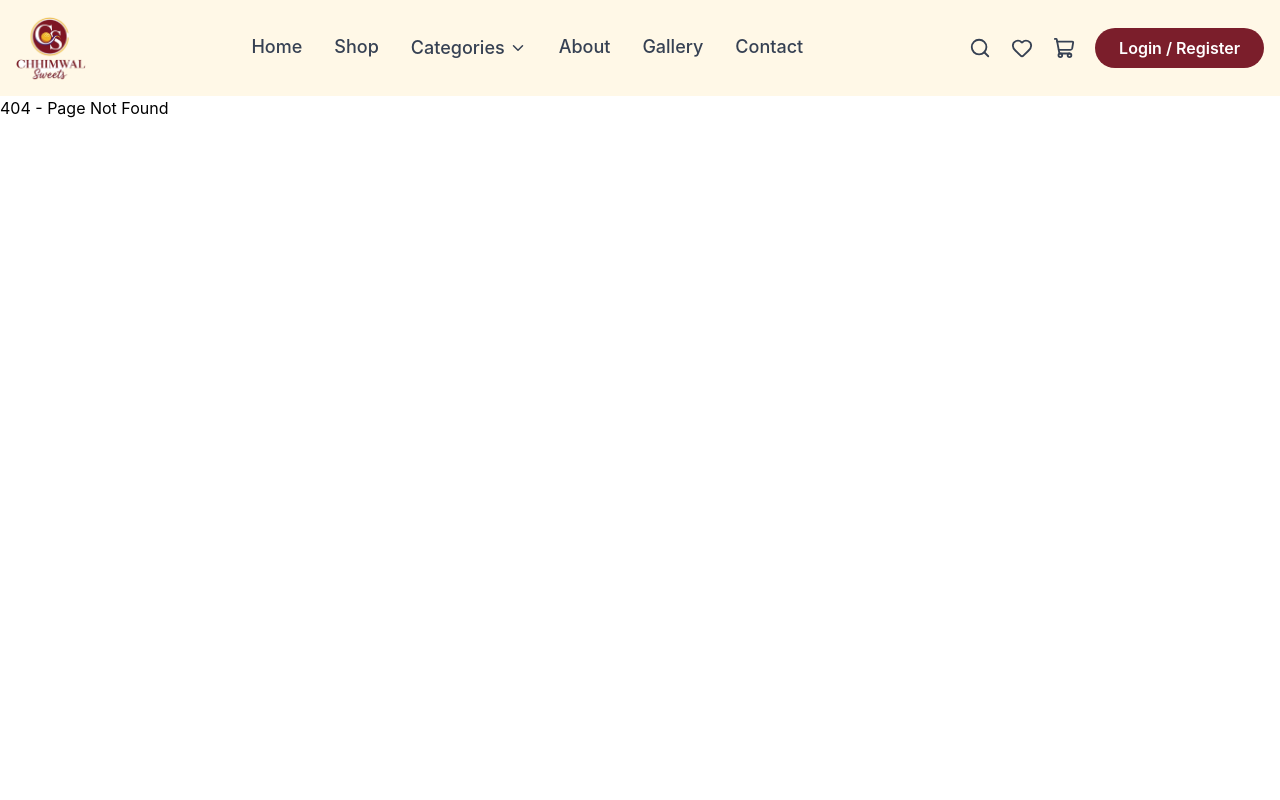
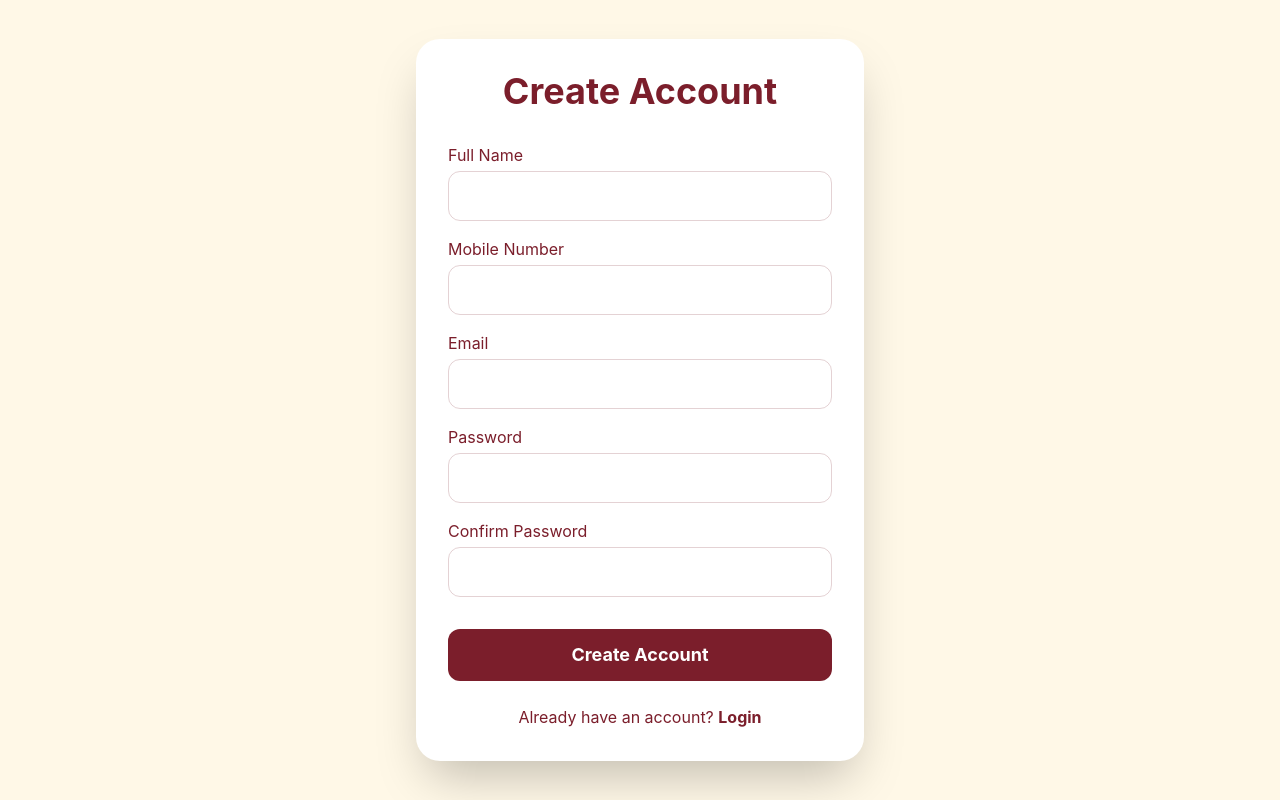
Before and after one commit to himani22122002-hue/chhimwal-sweets, a React (Vite) app in the folder client/: page /register in a window 1280 px wide. Built offline with nearby package versions, Linux system fonts and the light colour scheme.

Commit message:
add authentication pages

```diff
--- a/client/src/components/layout/Navbar.jsx
+++ b/client/src/components/layout/Navbar.jsx
@@ -59,9 +59,9 @@ export default function Navbar() {
           <span className="absolute -top-2 -right-2 bg-[#D4AF37] text-white text-xs rounded-full h-4 w-4 flex items-center justify-center font-bold">{totalItems}</span>
         )}
       </NavLink>
-      <button className="bg-[#7B1E2B] text-white px-6 py-2 rounded-full font-semibold hover:bg-[#D4AF37] transition-all">
+      <NavLink to="/login" className="bg-[#7B1E2B] text-white px-6 py-2 rounded-full font-semibold hover:bg-[#D4AF37] transition-all">
         Login / Register
-      </button>
+      </NavLink>
     </div>
   );
 
@@ -127,7 +127,7 @@ export default function Navbar() {
                 <NavLink key={link.name} to={link.path} className="text-xl font-medium text-gray-700" onClick={() => setIsMenuOpen(false)}>{link.name}</NavLink>
              )
           ))}
-          <button className="w-full bg-[#7B1E2B] text-white py-3 rounded-full font-semibold mt-4">Login / Register</button>
+          <NavLink to="/login" className="w-full bg-[#7B1E2B] text-white py-3 rounded-full font-semibold mt-4 text-center" onClick={() => setIsMenuOpen(false)}>Login / Register</NavLink>
         </div>
       </div>
     </header>
--- /dev/null
+++ b/client/src/pages/ForgotPassword.jsx
@@ -0,0 +1,41 @@
+import { useState } from "react";
+import { Link } from "react-router-dom";
+import { motion } from "framer-motion";
+
+const ForgotPassword = () => {
+  const [submitted, setSubmitted] = useState(false);
+
+  const handleSubmit = (e) => {
+    e.preventDefault();
+    setSubmitted(true);
+    // Placeholder for API integration
+  };
+
+  return (
+    <div className="min-h-screen bg-[#FFF8E7] flex items-center justify-center p-6">
+      <motion.div
+        initial={{ opacity: 0, y: 20 }}
+        animate={{ opacity: 1, y: 0 }}
+        className="bg-white p-8 rounded-3xl shadow-2xl w-full max-w-md"
+      >
+        <h1 className="text-4xl font-bold text-[#7B1E2B] mb-8 text-center">Forgot Password</h1>
+        {submitted ? (
+          <div className="text-center">
+            <p className="text-lg text-[#7B1E2B] mb-6">Password reset link sent successfully.</p>
+            <Link to="/login" className="block w-full bg-[#7B1E2B] text-white py-3 rounded-xl font-bold text-lg hover:bg-[#7B1E2B]/90 transition">Back to Login</Link>
+          </div>
+        ) : (
+          <form onSubmit={handleSubmit} className="space-y-6">
+            <div>
+              <label className="block text-[#7B1E2B] mb-2">Email</label>
+              <input type="email" className="w-full p-3 rounded-xl border border-[#7B1E2B]/20" required />
+            </div>
+            <button className="w-full bg-[#7B1E2B] text-white py-3 rounded-xl font-bold text-lg hover:bg-[#7B1E2B]/90 transition">Send Reset Link</button>
+          </form>
+        )}
+      </motion.div>
+    </div>
+  );
+};
+
+export default ForgotPassword;
--- /dev/null
+++ b/client/src/pages/Login.jsx
@@ -0,0 +1,56 @@
+import { useState } from "react";
+import { Link } from "react-router-dom";
+import { motion } from "framer-motion";
+import { Eye, EyeOff } from "lucide-react";
+
+const Login = () => {
+  const [showPassword, setShowPassword] = useState(false);
+
+  const handleSubmit = (e) => {
+    e.preventDefault();
+    // Placeholder for API integration
+  };
+
+  return (
+    <div className="min-h-screen bg-[#FFF8E7] flex items-center justify-center p-6">
+      <motion.div
+        initial={{ opacity: 0, y: 20 }}
+        animate={{ opacity: 1, y: 0 }}
+        className="bg-white p-8 rounded-3xl shadow-2xl w-full max-w-md"
+      >
+        <h1 className="text-4xl font-bold text-[#7B1E2B] mb-8 text-center">Login</h1>
+        <form onSubmit={handleSubmit} className="space-y-6">
+          <div>
+            <label className="block text-[#7B1E2B] mb-2">Email or Mobile</label>
+            <input type="text" className="w-full p-3 rounded-xl border border-[#7B1E2B]/20" required />
+          </div>
+          <div className="relative">
+            <label className="block text-[#7B1E2B] mb-2">Password</label>
+            <input
+              type={showPassword ? "text" : "password"}
+              className="w-full p-3 rounded-xl border border-[#7B1E2B]/20"
+              required
+            />
+            <button
+              type="button"
+              onClick={() => setShowPassword(!showPassword)}
+              className="absolute right-3 top-10 text-[#7B1E2B]/50"
+            >
+              {showPassword ? <EyeOff size={20} /> : <Eye size={20} />}
+            </button>
+          </div>
+          <div className="text-right">
+            <Link to="/forgot-password" className="text-[#7B1E2B] hover:underline">Forgot Password?</Link>
+          </div>
+          <button className="w-full bg-[#7B1E2B] text-white py-3 rounded-xl font-bold text-lg hover:bg-[#7B1E2B]/90 transition">Login</button>
+          <button className="w-full bg-[#D4AF37] text-white py-3 rounded-xl font-bold text-lg hover:bg-[#D4AF37]/90 transition">Continue as Guest</button>
+        </form>
+        <p className="mt-6 text-center text-[#7B1E2B]">
+          Don't have an account? <Link to="/register" className="font-bold hover:underline">Create Account</Link>
+        </p>
+      </motion.div>
+    </div>
+  );
+};
+
+export default Login;
--- /dev/null
+++ b/client/src/pages/Register.jsx
@@ -0,0 +1,50 @@
+import { useState } from "react";
+import { Link } from "react-router-dom";
+import { motion } from "framer-motion";
+
+const Register = () => {
+  const handleSubmit = (e) => {
+    e.preventDefault();
+    // Placeholder for validation and API integration
+  };
+
+  return (
+    <div className="min-h-screen bg-[#FFF8E7] flex items-center justify-center p-6">
+      <motion.div
+        initial={{ opacity: 0, y: 20 }}
+        animate={{ opacity: 1, y: 0 }}
+        className="bg-white p-8 rounded-3xl shadow-2xl w-full max-w-md"
+      >
+        <h1 className="text-4xl font-bold text-[#7B1E2B] mb-8 text-center">Create Account</h1>
+        <form onSubmit={handleSubmit} className="space-y-4">
+          <div>
+            <label className="block text-[#7B1E2B] mb-1">Full Name</label>
+            <input type="text" className="w-full p-3 rounded-xl border border-[#7B1E2B]/20" required />
+          </div>
+          <div>
+            <label className="block text-[#7B1E2B] mb-1">Mobile Number</label>
+            <input type="tel" className="w-full p-3 rounded-xl border border-[#7B1E2B]/20" required />
+          </div>
+          <div>
+            <label className="block text-[#7B1E2B] mb-1">Email</label>
+            <input type="email" className="w-full p-3 rounded-xl border border-[#7B1E2B]/20" required />
+          </div>
+          <div>
+            <label className="block text-[#7B1E2B] mb-1">Password</label>
+            <input type="password" className="w-full p-3 rounded-xl border border-[#7B1E2B]/20" required />
+          </div>
+          <div>
+            <label className="block text-[#7B1E2B] mb-1">Confirm Password</label>
+            <input type="password" className="w-full p-3 rounded-xl border border-[#7B1E2B]/20" required />
+          </div>
+          <button className="w-full bg-[#7B1E2B] text-white py-3 rounded-xl font-bold text-lg hover:bg-[#7B1E2B]/90 transition mt-4">Create Account</button>
+        </form>
+        <p className="mt-6 text-center text-[#7B1E2B]">
+          Already have an account? <Link to="/login" className="font-bold hover:underline">Login</Link>
+        </p>
+      </motion.div>
+    </div>
+  );
+};
+
+export default Register;
--- a/client/src/routes/AppRoutes.jsx
+++ b/client/src/routes/AppRoutes.jsx
@@ -9,6 +9,9 @@ import OrderSuccess from '../pages/OrderSuccess';
 import About from '../pages/About';
 import Contact from '../pages/Contact';
 import Gallery from '../pages/Gallery';
+import Login from '../pages/Login';
+import Register from '../pages/Register';
+import ForgotPassword from '../pages/ForgotPassword';
 import NotFound from '../pages/NotFound';
 
 export default function AppRoutes() {
@@ -24,8 +27,11 @@ export default function AppRoutes() {
         <Route path="about" element={<About />} />
         <Route path="gallery" element={<Gallery />} />
         <Route path="contact" element={<Contact />} />
-        <Route path="*" element={<NotFound />} />
       </Route>
+      <Route path="login" element={<Login />} />
+      <Route path="register" element={<Register />} />
+      <Route path="forgot-password" element={<ForgotPassword />} />
+      <Route path="*" element={<NotFound />} />
     </Routes>
   );
 }
```
